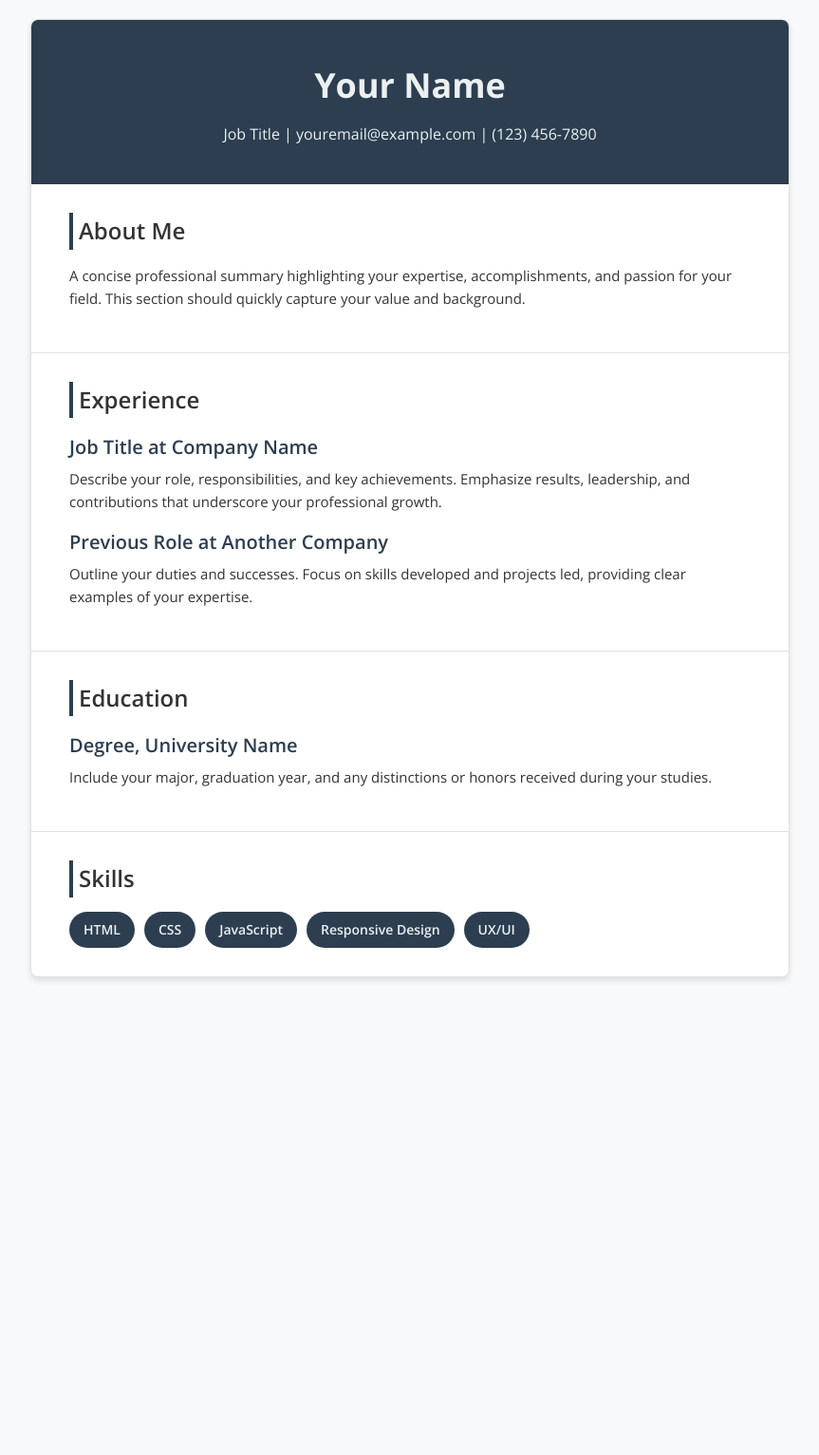
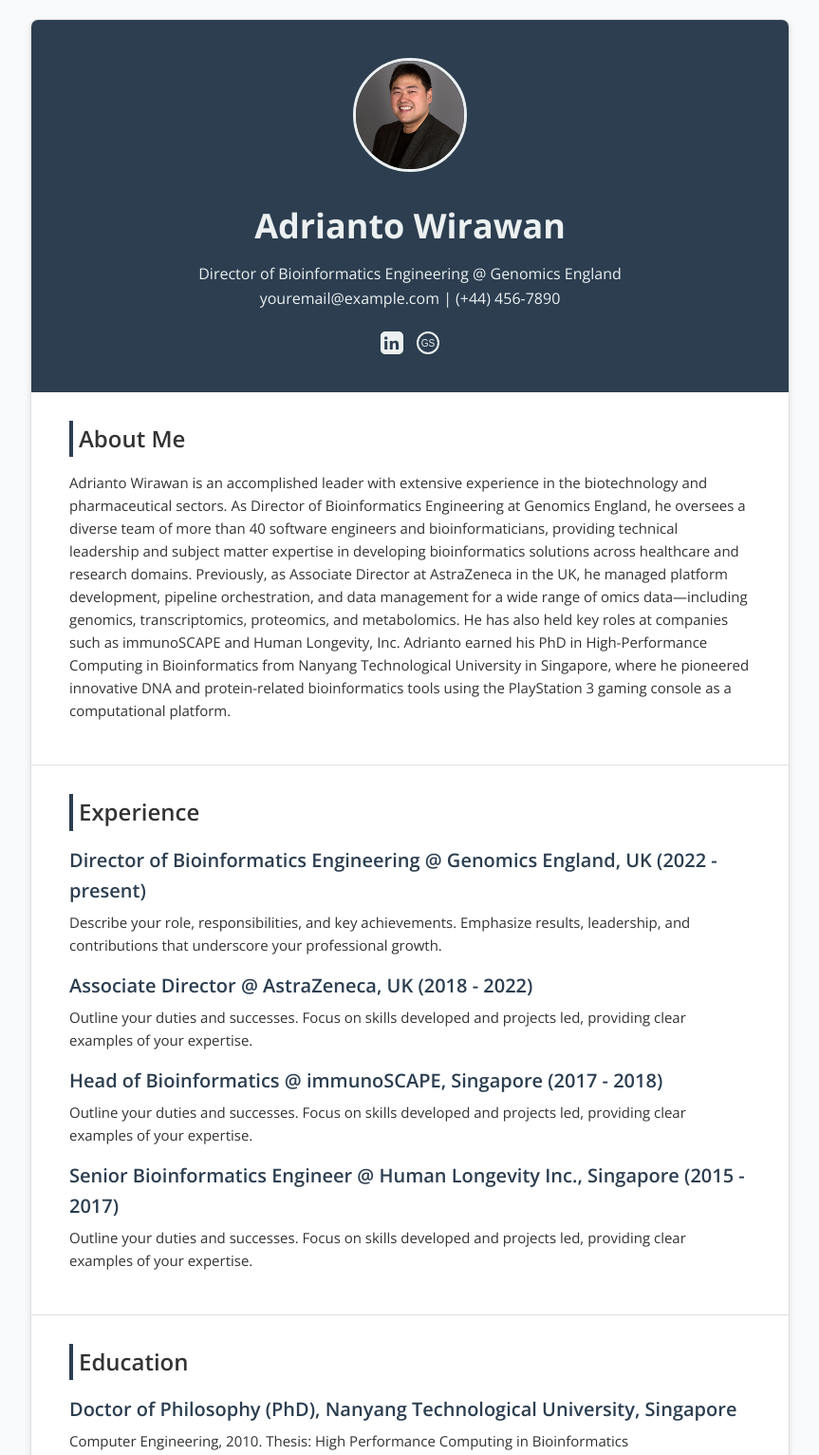
Before and after one commit to korbidp3k/korbidp3k.github.io, a plain HTML site: page index.html in a window 1280 px wide. Shown: the part 20-1552 px from the top of the page at 95% size, without its empty margins (208-1071 px from the left). Before the commit the page ends 1089 px from the top, so only its background shows below. Drawn offline with nearby package versions, Linux system fonts and the light colour scheme.

Commit message:
Updated sections; Updated About me

```diff
--- a/index.html
+++ b/index.html
@@ -36,6 +36,14 @@
       padding: 40px;
       text-align: center;
     }
+    header .profile-photo {
+      width: 120px;
+      height: 120px;
+      border-radius: 50%;
+      object-fit: cover;
+      margin-bottom: 20px;
+      border: 3px solid #ecf0f1;
+    }
     header h1 {
       font-size: 36px;
       margin-bottom: 10px;
@@ -44,6 +52,21 @@
     header p {
       font-size: 16px;
       margin: 0;
+    }
+    .social-links {
+      margin-top: 20px;
+    }
+    .social-links a {
+      text-decoration: none;
+      margin: 0 5px;
+      display: inline-block;
+    }
+    .social-links svg {
+      vertical-align: middle;
+      transition: transform 0.3s ease;
+    }
+    .social-links a:hover svg {
+      transform: scale(1.1);
     }
     /* Section Styles */
     section {
@@ -101,7 +124,7 @@
       section {
         padding: 20px;
       }
-      h1 {
+      header h1 {
         font-size: 28px;
       }
     }
@@ -111,27 +134,63 @@
   <div class="container">
     <!-- Header -->
     <header>
-      <h1>Your Name</h1>
-      <p>Job Title | youremail@example.com | (123) 456-7890</p>
+      <!-- Replace 'your-photo.jpg' with the path or URL to your photo -->
+      <img src="AW_LowSq.jpg" alt="Adrianto Wirawan" class="profile-photo" />
+      <h1>Adrianto Wirawan</h1>
+      <p>Director of Bioinformatics Engineering @ Genomics England
+      <p>youremail@example.com | (+44) 456-7890</p>
+      <div class="social-links">
+        <!-- LinkedIn Icon -->
+        <a href="https://www.linkedin.com/in/adriantowirawan/" target="_blank" rel="noopener noreferrer">
+          <svg xmlns="http://www.w3.org/2000/svg" width="24" height="24" fill="#ecf0f1" viewBox="0 0 24 24">
+            <path d="M19 0h-14c-2.761 0-5 2.239-5 5v14c0 2.761 2.239 5 5 5h14c2.761 0 5-2.239 5-5v-14c0-2.761-2.239-5-5-5zm-11.8 19h-3v-9h3v9zm-1.5-10.3c-.966 0-1.7-.784-1.7-1.7s.734-1.7 1.7-1.7 1.7.784 1.7 1.7-.734 1.7-1.7 1.7zm13.3 10.3h-3v-4.5c0-1.082-.02-2.48-1.5-2.48-1.5 0-1.74 1.17-1.74 2.39v4.59h-3v-9h2.88v1.23h.04c.4-.762 1.38-1.562 2.84-1.562 3.04 0 3.6 2 3.6 4.6v4.73z"/>
+          </svg>
+        </a>
+        <!-- Google Scholar Icon -->
+        <a href="https://scholar.google.com/citations?user=OAFqv10AAAAJ&hl=en" target="_blank" rel="noopener noreferrer">
+          <svg xmlns="http://www.w3.org/2000/svg" width="24" height="24" viewBox="0 0 24 24">
+            <!-- Circle outline -->
+            <circle cx="12" cy="12" r="11" stroke="#ecf0f1" stroke-width="2" fill="none"/>
+            <!-- GS text -->
+            <text x="12" y="16" text-anchor="middle" font-size="10" font-family="Arial" fill="#ecf0f1">GS</text>
+          </svg>
+        </a>
+      </div>
     </header>
     <!-- About Me -->
     <section id="about">
       <h2>About Me</h2>
       <p>
-        A concise professional summary highlighting your expertise, accomplishments, and passion for your field. This section should quickly capture your value and background.
+        Adrianto Wirawan is an accomplished leader with extensive experience in the biotechnology and pharmaceutical sectors.
+        As Director of Bioinformatics Engineering at Genomics England, he oversees a diverse team of more than 40 software engineers and bioinformaticians, providing technical leadership and subject matter expertise in developing bioinformatics solutions across healthcare and research domains.
+        Previously, as Associate Director at AstraZeneca in the UK, he managed platform development, pipeline orchestration, and data management for a wide range of omics data—including genomics, transcriptomics, proteomics, and metabolomics.
+        He has also held key roles at companies such as immunoSCAPE and Human Longevity, Inc.
+        Adrianto earned his PhD in High-Performance Computing in Bioinformatics from Nanyang Technological University in Singapore, where he pioneered innovative DNA and protein-related bioinformatics tools using the PlayStation 3 gaming console as a computational platform.
       </p>
     </section>
     <!-- Experience -->
     <section id="experience">
       <h2>Experience</h2>
       <div class="job">
-        <h3>Job Title at Company Name</h3>
+        <h3>Director of Bioinformatics Engineering @ Genomics England, UK (2022 - present)</h3>
         <p>
           Describe your role, responsibilities, and key achievements. Emphasize results, leadership, and contributions that underscore your professional growth.
         </p>
       </div>
       <div class="job">
-        <h3>Previous Role at Another Company</h3>
+        <h3>Associate Director @ AstraZeneca, UK (2018 - 2022)</h3>
+        <p>
+          Outline your duties and successes. Focus on skills developed and projects led, providing clear examples of your expertise.
+        </p>
+      </div>
+      <div class="job">
+        <h3>Head of Bioinformatics @ immunoSCAPE, Singapore (2017 - 2018)</h3>
+        <p>
+          Outline your duties and successes. Focus on skills developed and projects led, providing clear examples of your expertise.
+        </p>
+      </div>
+      <div class="job">
+        <h3>Senior Bioinformatics Engineer @ Human Longevity Inc., Singapore (2015 - 2017)</h3>
         <p>
           Outline your duties and successes. Focus on skills developed and projects led, providing clear examples of your expertise.
         </p>
@@ -141,9 +200,16 @@
     <section id="education">
       <h2>Education</h2>
       <div class="education-item">
-        <h3>Degree, University Name</h3>
+        <h3>Doctor of Philosophy (PhD), Nanyang Technological University, Singapore</h3>
         <p>
-          Include your major, graduation year, and any distinctions or honors received during your studies.
+          Computer Engineering, 2010.
+          Thesis: High Performance Computing in Bioinformatics
+        </p>
+      </div>
+      <div class="education-item">
+        <h3>Bachelor of Engineering (B.Eng), Nanyang Technological University, Singapore</h3>
+        <p>
+          Computer Engineering, 2005.
         </p>
       </div>
     </section>
@@ -151,11 +217,14 @@
     <section id="skills">
       <h2>Skills</h2>
       <div class="skills">
-        <div class="skill">HTML</div>
-        <div class="skill">CSS</div>
-        <div class="skill">JavaScript</div>
-        <div class="skill">Responsive Design</div>
-        <div class="skill">UX/UI</div>
+        <div class="skill">Bioinformatics</div>
+        <div class="skill">Software Development & Engineering</div>
+        <div class="skill">Cloud Computing</div>
+        <div class="skill">High Performance Computing</div>
+        <div class="skill">Machine Learning & AI</div>
+        <div class="skill">Leadership</div>
+        <div class="skill">Technology Strategy</div>
+        <div class="skill">Team Management</div>
       </div>
     </section>
   </div>
```
Also changed, not shown: AW_LowSq.jpg (added).
